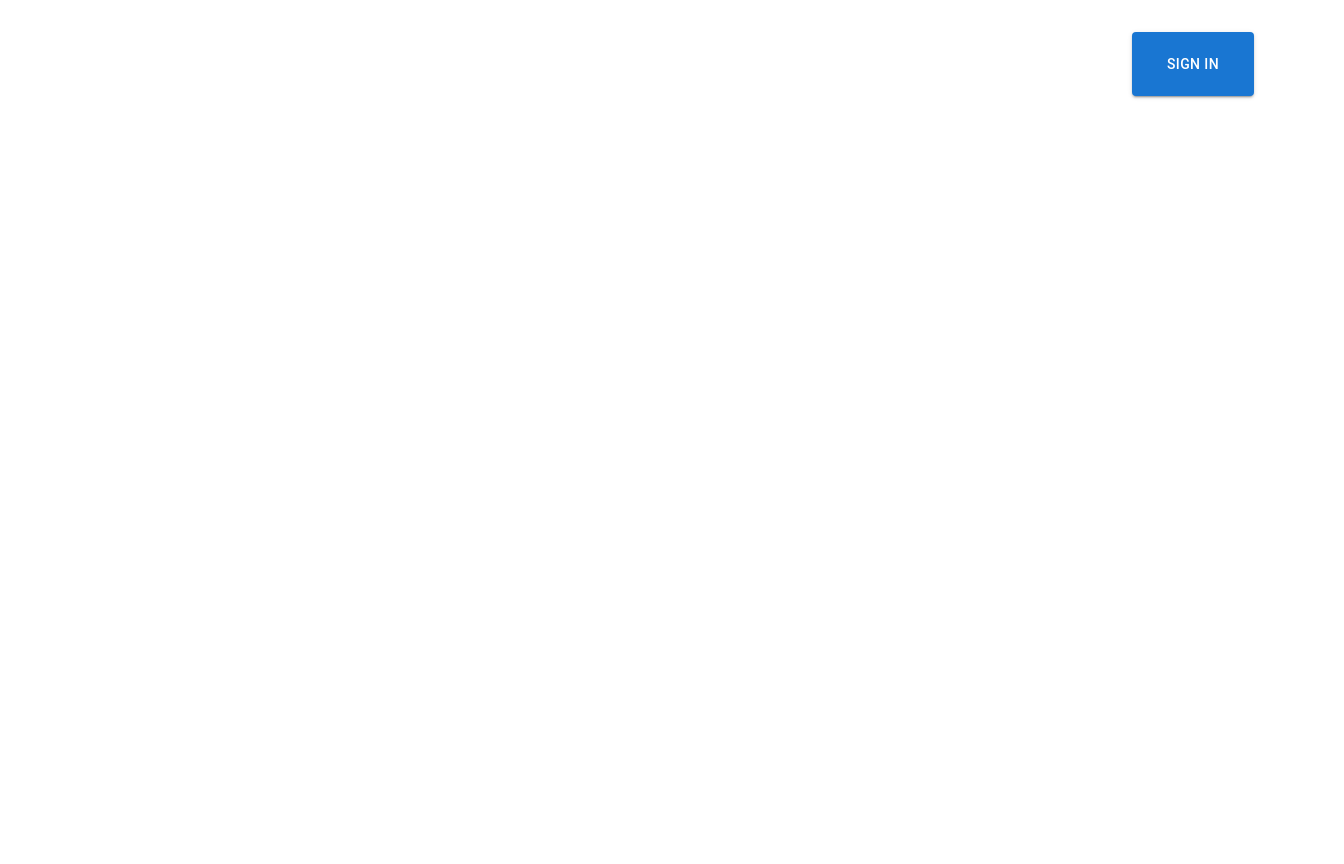
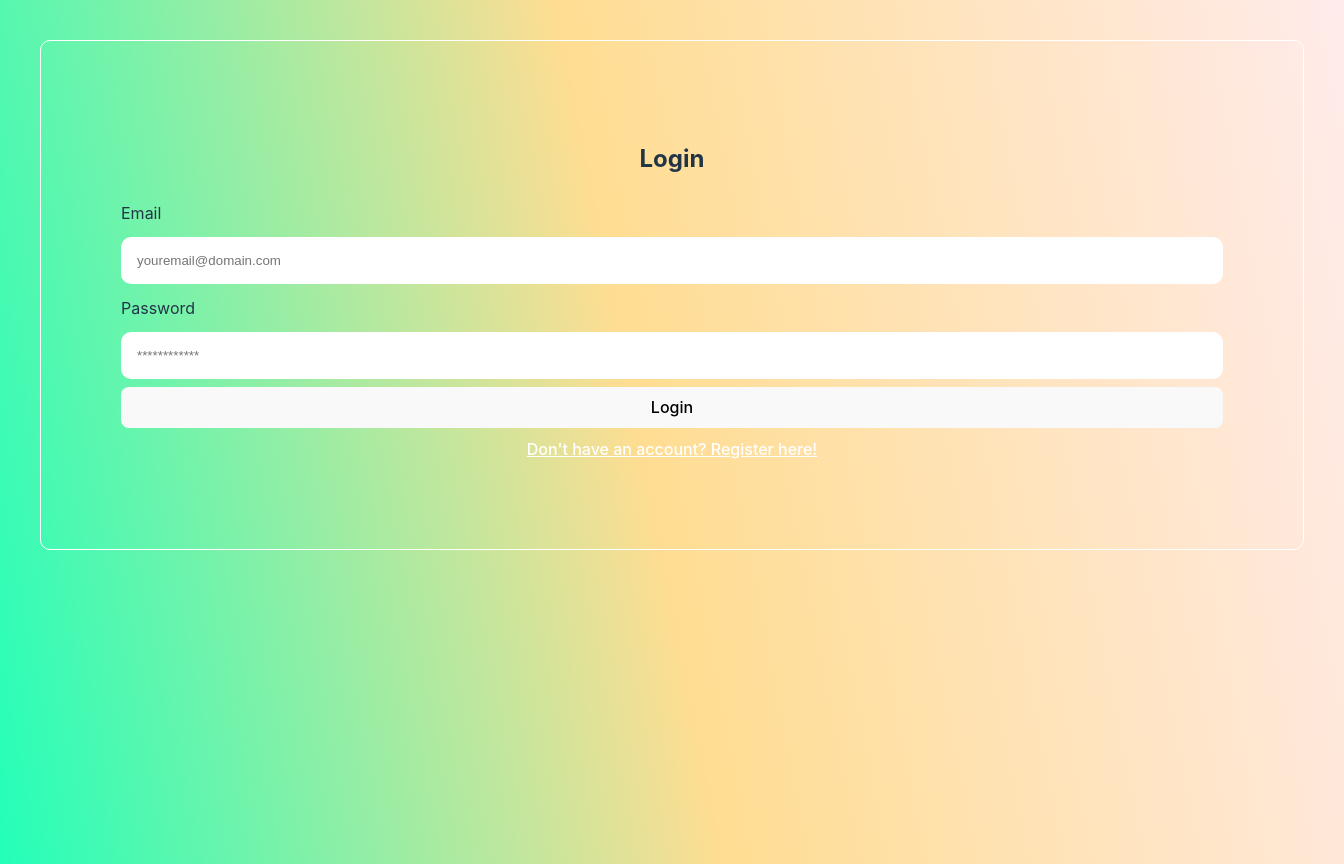
Before and after one commit to paigeaera5/AI-Calendar, a React (Vite) app in the folder frontend/: page / in a window 1280 px wide. Shown: the whole page, 1344 px wide, since content can reach past the window. Before the commit the page ends 800 px from the top, so only its background shows below. Built offline with nearby package versions, Linux system fonts and the light colour scheme.

Commit message:
Converted to TypeScript

```diff
--- a/frontend/src/App.tsx
+++ b/frontend/src/App.tsx
@@ -1,8 +1,17 @@
-// import './App.css'
+import React, { useState } from "react";
+import './App.css'
 import Box from '@mui/material/Box';
 import Button from '@mui/material/Button';
+import { Login } from "./Login.tsx";
+import { Register } from "./Register.tsx";
 
 function App() {
+  const [currentForm, setCurrentForm] = useState<string>('login');
+
+  const toggleForm = (formName: string) => {
+    setCurrentForm(formName);
+  }
+
   return (
     <Box sx={{
       width: "100vw",
@@ -12,7 +21,11 @@ function App() {
     }}
     >
 
-      <Box sx={{
+      <Box>
+        { currentForm === "login" ? <Login onFormSwitch={toggleForm} /> : <Register onFormSwitch={toggleForm} /> }
+      </Box>
+
+      {/* <Box sx={{
         mx: "2vw",
         my: "4vh",
         height: "8vh",
@@ -24,7 +37,7 @@ function App() {
       }}
       >
         <Button sx={{width: "10%"}} variant="contained">Sign In</Button>
-      </Box>
+      </Box> */}
 
     </Box>
   );
--- /dev/null
+++ b/frontend/src/Login.tsx
@@ -0,0 +1,31 @@
+import React, { useState, FC, FormEvent } from "react";
+
+interface LoginProps {
+  onFormSwitch: (form: string) => void;
+}
+
+export const Login: FC<LoginProps> = (props) => {
+  const [email, setEmail] = useState<string>('');
+  const [pass, setPass] = useState<string>('');
+
+  const handleSubmit = (e: FormEvent) => {
+    e.preventDefault();
+    console.log(email);
+  }
+
+  return (
+    <div className="auth-form-container">
+      <h2> Login </h2>
+      <form className="login-form" onSubmit={handleSubmit}>
+        <label htmlFor="email"> Email </label>
+        <input defaultValue="" type="email" placeholder="youremail@domain.com" id="email" name="email" />
+
+        <label htmlFor="password"> Password </label>
+        <input defaultValue="" type="password" placeholder="************" id="password" name="password" />
+
+        <button type="submit"> Login </button>
+      </form>
+      <button className="link-btnn" onClick={() => props.onFormSwitch('register')}> Don't have an account? Register here! </button>
+    </div>
+  );
+}
--- /dev/null
+++ b/frontend/src/Register.tsx
@@ -0,0 +1,36 @@
+import React, { useState, FC, FormEvent } from "react";
+
+interface RegisterProps {
+  onFormSwitch: (form: string) => void;
+}
+
+export const Register: FC<RegisterProps> = (props) => {
+  const [email, setEmail] = useState<string>('');
+  const [pass, setPass] = useState<string>('');
+  const [name, setName] = useState<string>('');
+
+  const handleSubmit = (e: FormEvent) => {
+    e.preventDefault();
+    console.log(email);
+  }
+
+  return (
+    <div className="auth-form-container">
+      <h2> Register </h2>
+      <form className="register-form" onSubmit={handleSubmit}>
+        <label htmlFor="name"> Full Name </label>
+        <input defaultValue="" name="name" id="name" placeholder="Full Name" />
+        <label htmlFor="email"> Email </label>
+        <input defaultValue="" type="email" placeholder="youremail@domain.com" id="email" name="email" />
+
+        <label htmlFor=""> Password </label>
+        <input defaultValue="" type="password" placeholder="************" id="password" name="password" />
+
+        <button type="submit"> Register </button>
+      </form>
+      <button className="link-btn" onClick={() => props.onFormSwitch('login')}> Already have an account? Login here! </button>
+    </div>
+  )
+}
+
+export default Register;
```
Also changed, not shown: frontend/src/App.js (deleted, +0 -33 lines), frontend/src/Login.js (deleted, +0 -29 lines), frontend/src/Register.js (deleted, +0 -30 lines).
